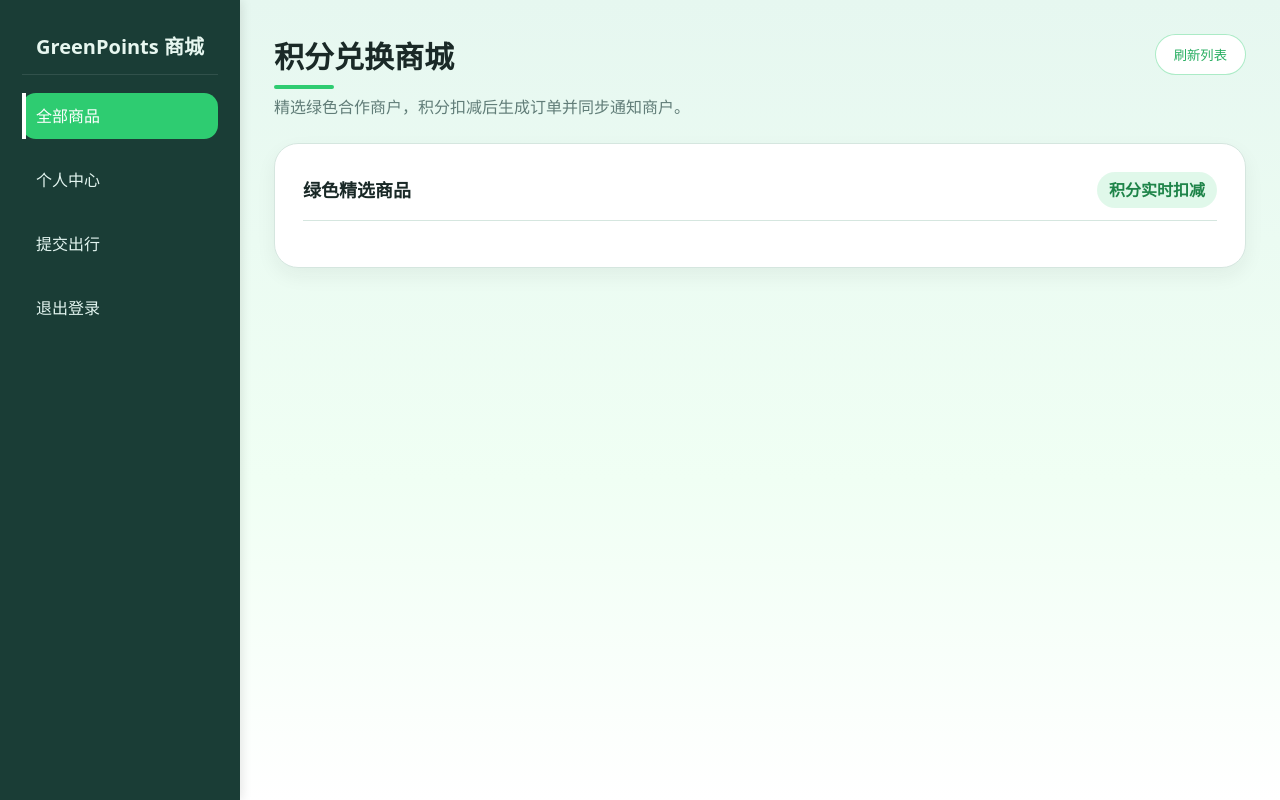
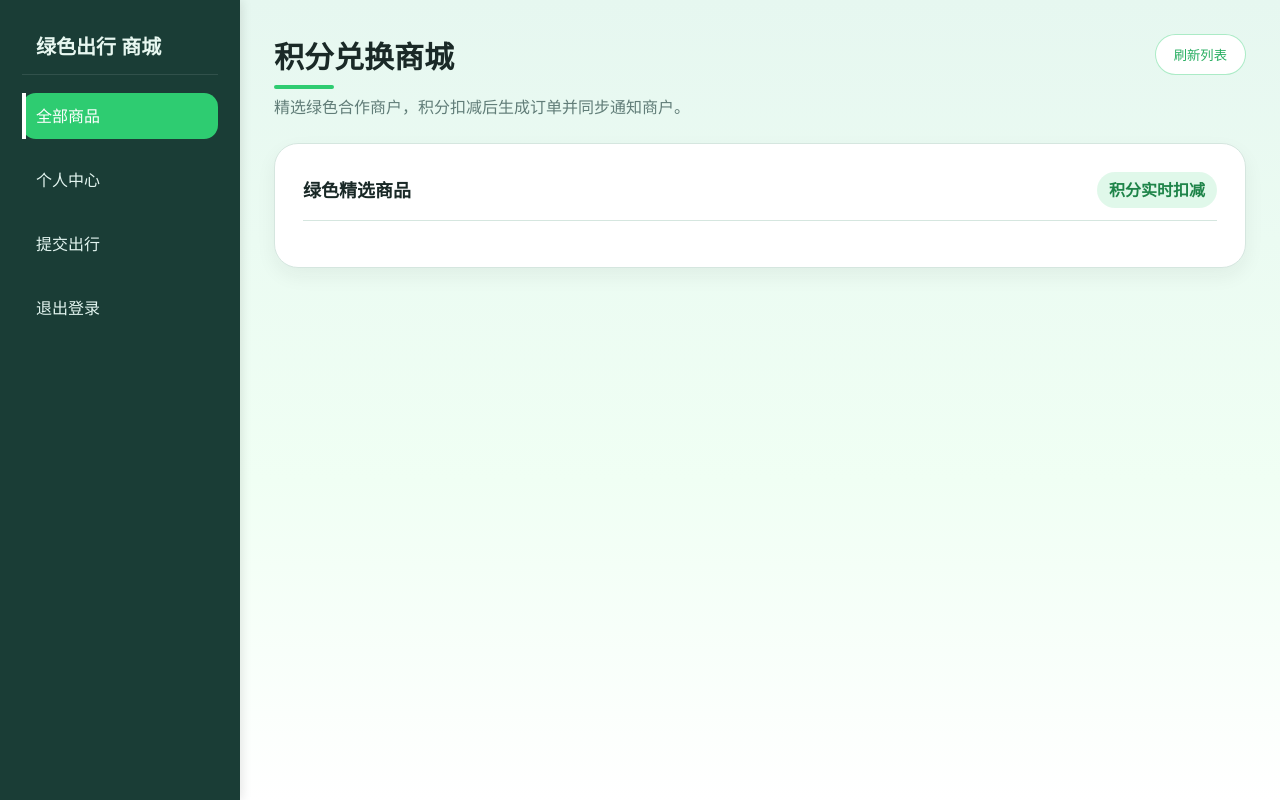
Before and after one commit to hanlinxue/green-points, a Flask app: template templates/users/products.html in a window 1280 px wide. Run offline with Flask 3, Linux system fonts and the light colour scheme; the template is opened without the code that fills it, so the values that code supplies are empty.

Commit message:
Update products.html
变成中文，简单易懂

```diff
--- a/templates/users/products.html
+++ b/templates/users/products.html
@@ -3,13 +3,13 @@
 <html lang="zh">
 <head>
   <meta charset="utf-8">
-  <title>积分商城 - GreenPoints</title>
+  <title>积分商城 - 绿色出行</title>
   <link rel="stylesheet" href="../../static/css/style.css">
 </head>
 <body onload="initProductsPage()">
   <div class="dashboard">
     <nav class="dash-nav">
-      <div class="brand">GreenPoints 商城</div>
+      <div class="brand">绿色出行 商城</div>
       <a href="#" class="active">全部商品</a>
       <a href="user_profile.html">个人中心</a>
       <a href="user_trip.html">提交出行</a>
```
